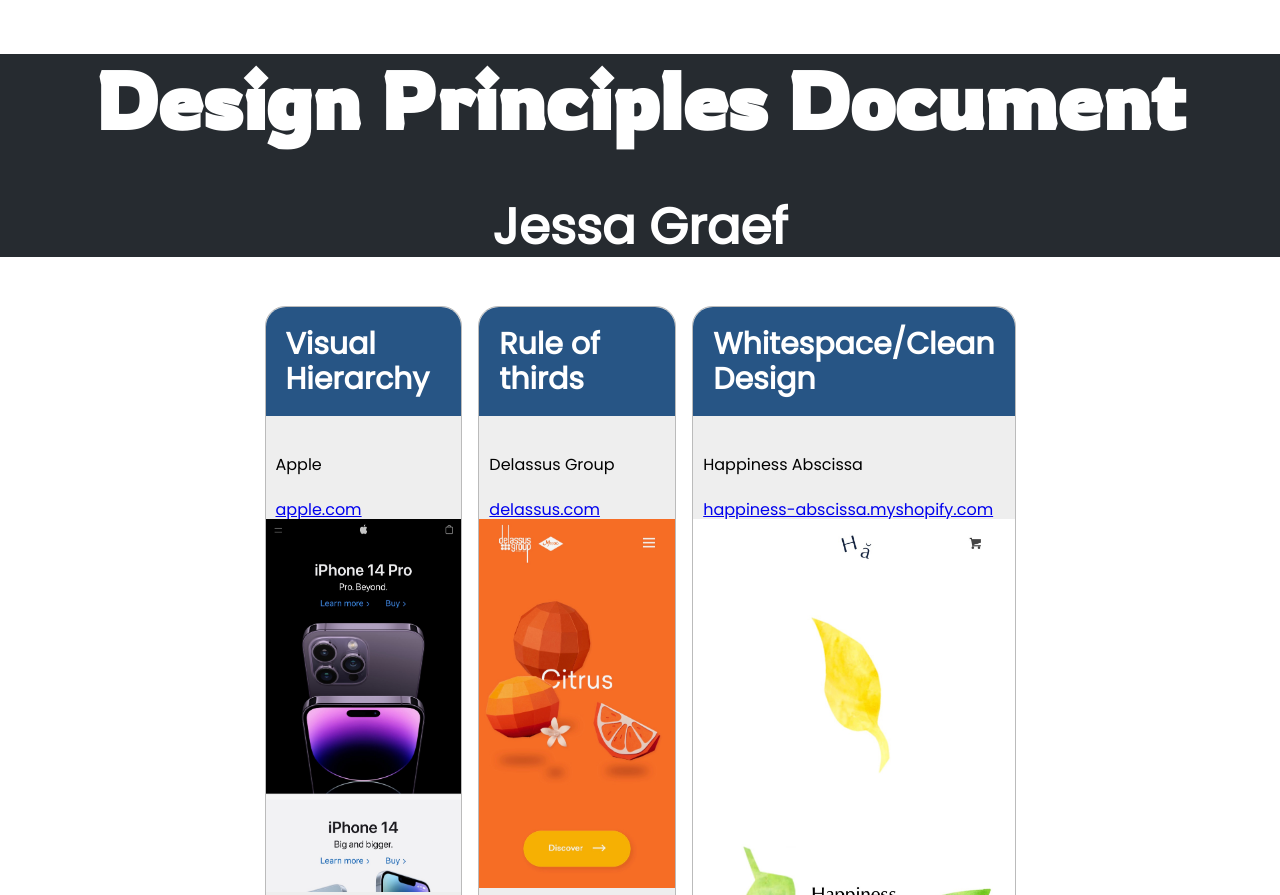
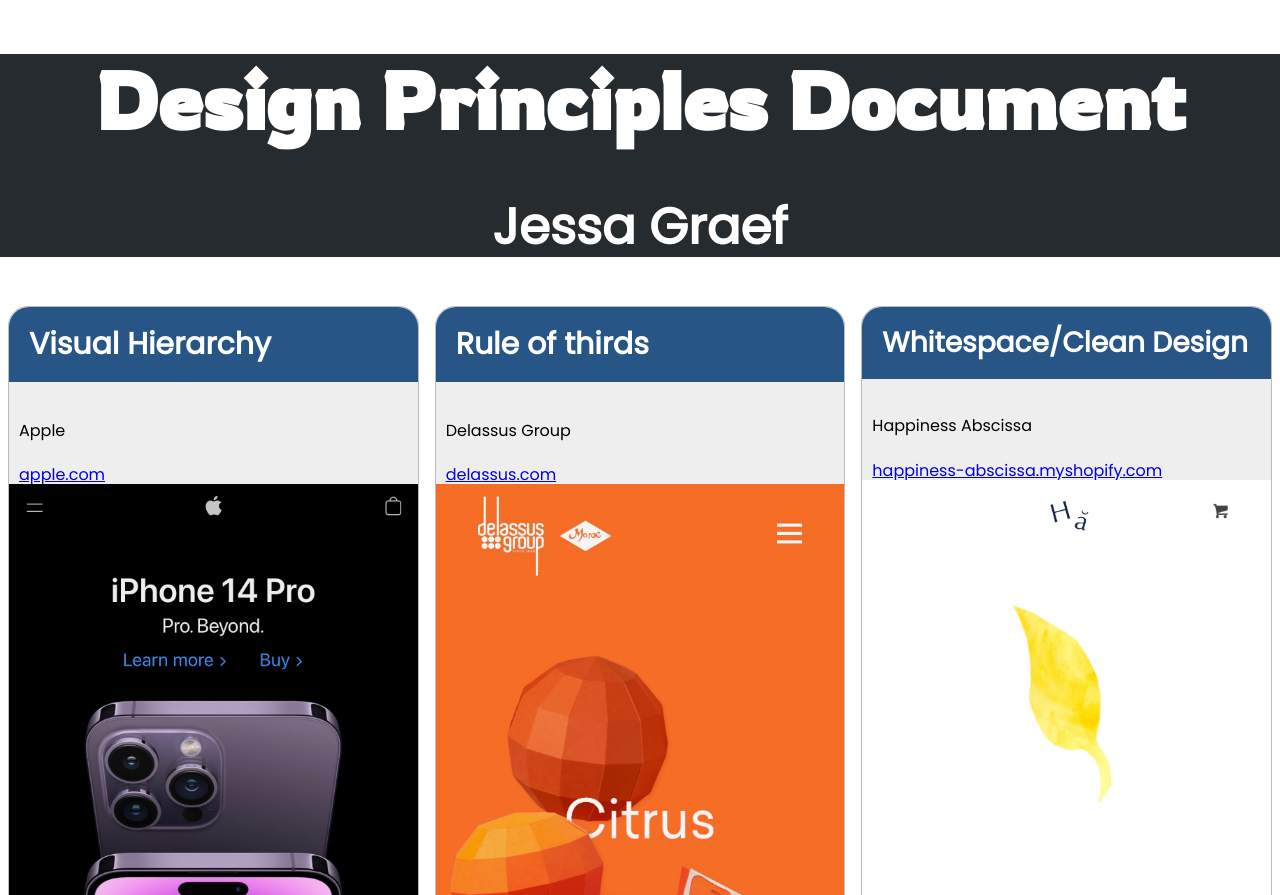
Before and after one commit to JesGraef/wdd230, a plain HTML site: page lesson2/design-principles.html in a window 1280 px wide. Shown: the top 895 px of the page. Drawn offline with nearby package versions, Linux system fonts and the light colour scheme.

Commit message:
:sparkles: finish homework

```diff
--- a/lesson2/css/main.css
+++ b/lesson2/css/main.css
@@ -26,6 +26,9 @@
 p, a {
 	padding: 10px;
 }
+.white{
+	font-size: 28px;
+}
 section {
 	border-top-left-radius: 20px;
 	border-top-right-radius: 20px;
@@ -38,13 +41,11 @@
     display: grid;
     grid-template-columns: 1fr;
 	margin: 0 auto;
-	max-width: 767px;
 }
 main section {
 	margin: 0.5rem;
 	border: 1px solid #bbb;
 	background-color: #eee;
-	align-items: center;
 }
 /* Tablet View */
 @media only screen and (min-width: 37.5em) {
--- a/lesson2/design-principles.html
+++ b/lesson2/design-principles.html
@@ -37,7 +37,7 @@
                 a website attractive and not “bland and predictable” if all images are put on the center.</p>
         </section>
         <section>
-            <h3>Whitespace/Clean Design</h3>
+            <h3 class="white">Whitespace/Clean Design</h3>
             <p>Happiness Abscissa</p>
             <a href="https://happiness-abscissa.myshopify.com/">happiness-abscissa.myshopify.com</a>
             <img src="images/hap.jpeg" alt="Happiness Abscissa homepage">
```
